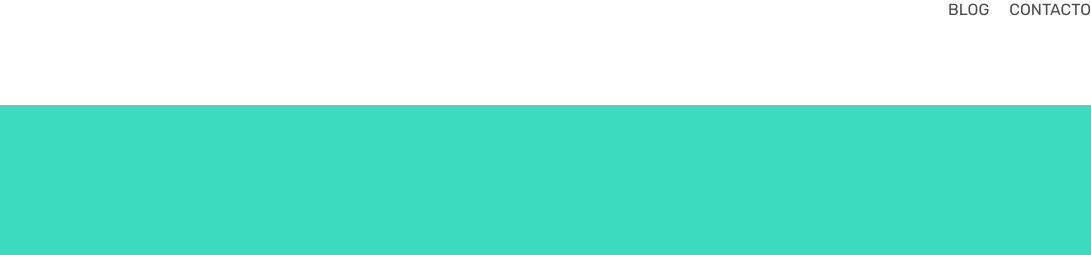
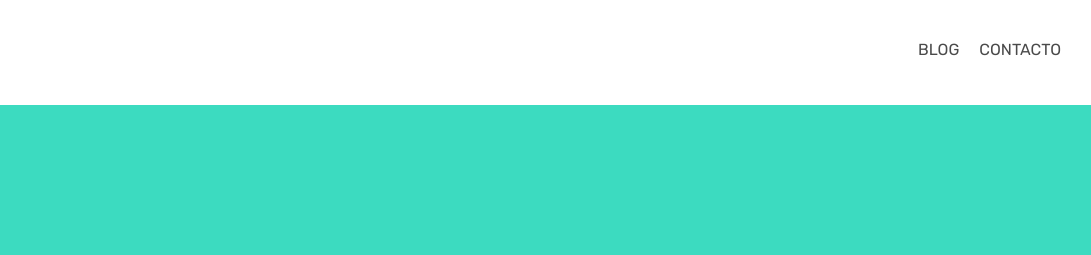
Before and after one commit to Adalab/modulo-1-evaluacion-intermedia-ElenaFernandez, a plain HTML site: page index.html in a window 1280 px wide. Shown: the top 255 px of the page, 189-1280 px from the left. Drawn offline with Linux system fonts and the light colour scheme.

Commit message:
add final version

```diff
--- a/css/main.css
+++ b/css/main.css
@@ -14,6 +14,7 @@
   position: fixed;
   top: 0;
   width: 100%;
+  padding-bottom: 13px;
 }
 .list {
   font-family: var(--font-family);
@@ -25,7 +26,6 @@
   font-size: 16px;
   color: var(--menu-color-text);
   margin-top: 10px;
-  margin-bottom: 13px;
   margin-right: 20px;
 }
 .img {
@@ -37,15 +37,15 @@
   color: var(--menu-color-text);
   font-size: 16px;
 }
-.main{
+.main {
+  font-size: 30px;
   font-family: var(--font-family);
-    font-size: 30px;
   color: var(--main-color-text);
   background-color: var(--main-color-background);
-    width: 100vw;
+  width: 100%;
   height: 100vh;
 }
-.title{
+.title {
   display: flex;
   justify-content: center;
   left: 50%;
@@ -54,17 +54,35 @@
   transform: translate(-50%, -50%);
   text-align: center;
 }
-@media all and (min-width: 768px){
-    .header{
+@media all and (min-width: 768px) {
+  .header {
     display: flex;
     align-items: flex-start;
     flex-direction: row;
     justify-content: space-between;
+    padding: 20px 30px 20px 30px;
+    box-sizing: border-box;
   }
-    .img{
-        margin-left: 30px;
-        margin-top: 20px;
-        margin-bottom: 20px;
+  .main {
+    font-size: 40px;
+  }
+  .img {
     width: 155px;
+    margin-top: 0px;
+  }
+
+  .blogitem {
+    display: flex;
+    justify-content: center;
+    padding-right: 20px;
+    margin-top: 0px;
+    margin-right: 0px;
+    transform: translateY(20px);
+  }
+
+  .contactitem {
+    display: flex;
+    justify-content: center;
+    transform: translateY(20px);
   }
 }
```
Lines whose indentation alone changed are shown as unchanged.
